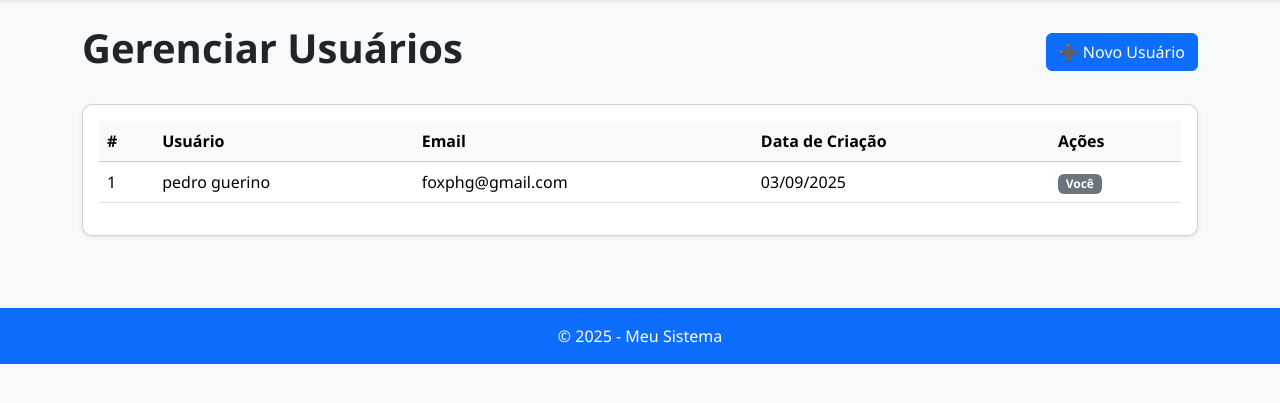
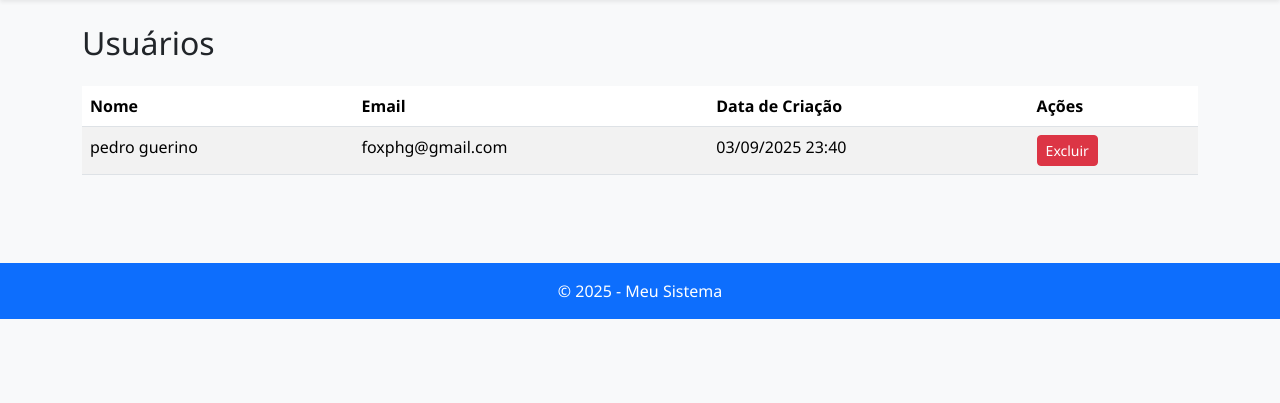
Before and after one commit to PedroGuerino-eng/sistema-de-gestao, a Flask app: page /users in a window 1280 px wide. Shown: the part 56-459 px from the top of the page. Run offline with Flask 3, Linux system fonts and the light colour scheme; a user stored in the database is signed in.

Commit message:
feat: corrige edicao de produtos e fornecedores

```diff
--- a/app/routes.py
+++ b/app/routes.py
@@ -5,7 +5,7 @@ from .models import User, Client, Product, Sale, Supplier
 from sqlalchemy.sql import func
 from sqlalchemy import desc
 from datetime import datetime
-from .forms import ClientForm, ProductForm, ChangePasswordForm, ChangeEmailForm, DeleteAccountForm
+from .forms import ClientForm, ProductForm, ChangePasswordForm, ChangeEmailForm, DeleteAccountForm, SupplierForm
 from flask_wtf import FlaskForm
 
 main = Blueprint('main', __name__)
@@ -29,14 +29,14 @@ def dashboard():
     ultimas_vendas = Sale.query.order_by(Sale.created_at.desc()).limit(5).all()
 
     return render_template('dashboard.html',
-                           clientes_count=clientes_count,
-                           users_count=users_count,
-                           produtos_count=produtos_count,
-                           vendas_total=vendas_total,
-                           ultimos_clientes=ultimos_clientes,
-                           ultimos_produtos=ultimos_produtos,
-                           ultimas_vendas=ultimas_vendas,
-                           fornecedores_count=fornecedores_count)
+                            clientes_count=clientes_count,
+                            users_count=users_count,
+                            produtos_count=produtos_count,
+                            vendas_total=vendas_total,
+                            ultimos_clientes=ultimos_clientes,
+                            ultimos_produtos=ultimos_produtos,
+                            ultimas_vendas=ultimas_vendas,
+                            fornecedores_count=fornecedores_count)
 
 # ---------- CLIENTES CRUD (AJUSTADO PARA PESQUISA) ----------
 @main.route('/clientes')
@@ -130,7 +130,11 @@ def editar_produto(pid):
     form.fornecedor.choices = [(s.id, s.nome) for s in Supplier.query.order_by(Supplier.nome).all()]
 
     if form.validate_on_submit():
-        form.populate_obj(produto)
+        produto.nome = form.nome.data
+        produto.preco = form.preco.data
+        produto.descricao = form.descricao.data
+        produto.estoque = form.estoque.data
+        produto.fornecedor_id = form.fornecedor.data
         db.session.commit()
         flash('Produto atualizado', 'success')
         return redirect(url_for('main.produtos'))
@@ -225,21 +229,14 @@ def fornecedores():
 @main.route('/fornecedores/novo', methods=['GET', 'POST'])
 @login_required
 def novo_fornecedor():
-    class SupplierForm(FlaskForm):
-        pass
-
     form = SupplierForm()
-    if request.method == 'POST':
-        nome = request.form.get('nome')
-        email = request.form.get('email')
-        telefone = request.form.get('telefone')
-        endereco = request.form.get('endereco')
-
-        if not nome:
-            flash('Nome é obrigatório', 'warning')
-            return redirect(url_for('main.novo_fornecedor'))
-
-        s = Supplier(nome=nome, email=email, telefone=telefone, endereco=endereco)
+    if form.validate_on_submit():
+        s = Supplier(
+            nome=form.nome.data,
+            email=form.email.data,
+            telefone=form.telefone.data,
+            endereco=form.endereco.data
+        )
         db.session.add(s)
         db.session.commit()
         flash('Fornecedor criado com sucesso', 'success')
@@ -251,15 +248,15 @@ def novo_fornecedor():
 @login_required
 def editar_fornecedor(sid):
     fornecedor = Supplier.query.get_or_404(sid)
-    if request.method == 'POST':
-        fornecedor.nome = request.form.get('nome') or fornecedor.nome
-        fornecedor.email = request.form.get('email') or fornecedor.email
-        fornecedor.telefone = request.form.get('telefone') or fornecedor.telefone
-        fornecedor.endereco = request.form.get('endereco') or fornecedor.endereco
+    form = SupplierForm(obj=fornecedor)
+
+    if form.validate_on_submit():
+        form.populate_obj(fornecedor)
         db.session.commit()
         flash('Fornecedor atualizado', 'success')
         return redirect(url_for('main.fornecedores'))
-    return render_template('supplier_form.html', fornecedor=fornecedor)
+
+    return render_template('supplier_form.html', fornecedor=fornecedor, form=form)
 
 @main.route('/fornecedores/deletar/<int:sid>', methods=['POST'])
 @login_required
@@ -303,11 +300,11 @@ def relatorios():
     ).join(Client).group_by(Client.nome).order_by(desc('total_gasto')).limit(5).all()
 
     return render_template('relatorios.html',
-                           vendas_mensais=vendas_mensais,
-                           produtos_mais_vendidos=produtos_mais_vendidos,
-                           clientes_top=clientes_top,
-                           start_date=start_date,
-                           end_date=end_date)
+                            vendas_mensais=vendas_mensais,
+                            produtos_mais_vendidos=produtos_mais_vendidos,
+                            clientes_top=clientes_top,
+                            start_date=start_date,
+                            end_date=end_date)
 
 
 @main.route('/configuracoes', methods=['GET', 'POST'])
@@ -318,14 +315,12 @@ def configuracoes():
     delete_form = DeleteAccountForm()
     user = User.query.get(current_user.id)
 
-    # Processa o formulário de mudança de senha
     if password_form.validate_on_submit() and password_form.submit.data:
         user.set_password(password_form.nova_senha.data)
         db.session.commit()
         flash('Sua senha foi atualizada com sucesso!', 'success')
         return redirect(url_for('main.configuracoes'))
 
-    # Processa o formulário de mudança de email
     if email_form.validate_on_submit() and email_form.submit.data:
         if User.query.filter_by(email=email_form.email.data).first():
             flash('Este e-mail já está em uso.', 'danger')
@@ -335,7 +330,6 @@ def configuracoes():
             flash('Seu e-mail foi atualizado com sucesso!', 'success')
         return redirect(url_for('main.configuracoes'))
 
-    # Processa o formulário de exclusão de conta
     if delete_form.validate_on_submit() and delete_form.submit.data:
         if current_user.id == 1:
             flash('O usuário admin não pode ser deletado.', 'danger')
--- a/app/templates/clientes.html
+++ b/app/templates/clientes.html
@@ -32,6 +32,7 @@
         <td>
           <a href="{{ url_for('main.editar_cliente', cid=cliente.id) }}" class="btn btn-sm btn-warning">Editar</a>
           <form method="POST" action="{{ url_for('main.deletar_cliente', cid=cliente.id) }}" style="display:inline;" onsubmit="return confirm('Tem certeza que deseja deletar este cliente?');">
+            <input type="hidden" name="csrf_token" value="{{ csrf_token() }}">
             <button type="submit" class="btn btn-sm btn-danger">Deletar</button>
           </form>
         </td>
--- a/app/templates/products.html
+++ b/app/templates/products.html
@@ -20,7 +20,6 @@
       <th>Nome</th>
       <th>Preço</th>
       <th>Estoque</th>
-      <th>Fornecedor</th>
       <th>Ações</th>
     </tr>
   </thead>
@@ -28,12 +27,12 @@
     {% for produto in produtos %}
       <tr>
         <td>{{ produto.nome }}</td>
-        <td>{{ produto.preco | currency }}</td>
+        <td>{{ produto.preco|currency }}</td>
         <td>{{ produto.estoque }}</td>
-        <td>{{ produto.fornecedor.nome if produto.fornecedor else 'N/A' }}</td>
         <td>
           <a href="{{ url_for('main.editar_produto', pid=produto.id) }}" class="btn btn-sm btn-warning">Editar</a>
           <form method="POST" action="{{ url_for('main.deletar_produto', pid=produto.id) }}" style="display:inline;" onsubmit="return confirm('Tem certeza que deseja deletar este produto?');">
+            <input type="hidden" name="csrf_token" value="{{ csrf_token() }}">
             <button type="submit" class="btn btn-sm btn-danger">Deletar</button>
           </form>
         </td>
--- a/app/templates/suppliers.html
+++ b/app/templates/suppliers.html
@@ -32,6 +32,7 @@
         <td>
           <a href="{{ url_for('main.editar_fornecedor', sid=fornecedor.id) }}" class="btn btn-sm btn-warning">Editar</a>
           <form method="POST" action="{{ url_for('main.deletar_fornecedor', sid=fornecedor.id) }}" style="display:inline;" onsubmit="return confirm('Tem certeza que deseja deletar este fornecedor?');">
+            <input type="hidden" name="csrf_token" value="{{ csrf_token() }}">
             <button type="submit" class="btn btn-sm btn-danger">Deletar</button>
           </form>
         </td>
--- a/app/templates/users.html
+++ b/app/templates/users.html
@@ -1,39 +1,32 @@
 {% extends "base.html" %}
-{% block title %}Gerenciar Usuários{% endblock %}
+{% block title %}Usuários{% endblock %}
 
-{% block content %}<div class="d-flex justify-content-between align-items-center mb-4">
-  <h1 class="fw-bold">Gerenciar Usuários</h1>
-  <a href="{{ url_for('main.register') }}" class="btn btn-primary">➕ Novo Usuário</a></div><div class="card shadow-sm">
-  <div class="card-body">
-    <table class="table table-hover">
-      <thead class="table-light">
+{% block content %}
+<h2 class="mb-4">Usuários</h2>
+
+<table class="table table-striped table-hover">
+  <thead>
     <tr>
-          <th>#</th><th>Usuário</th><th>Email</th><th>Data de Criação</th><th>Ações</th>
+      <th>Nome</th>
+      <th>Email</th>
+      <th>Data de Criação</th>
+      <th>Ações</th>
     </tr>
   </thead>
   <tbody>
     {% for user in users %}
       <tr>
-          <td>{{ user.id }}</td>
         <td>{{ user.username }}</td>
         <td>{{ user.email }}</td>
-          <td>{{ user.created_at.strftime('%d/%m/%Y') }}</td>
+        <td>{{ user.created_at.strftime('%d/%m/%Y %H:%M') }}</td>
         <td>
-            {% if user.id != current_user.id %}
-            <form action="{{ url_for('main.delete_user', uid=user.id) }}" method="post" style="display:inline" onsubmit="return confirm('Confirma?')">
-              <button class="btn btn-sm btn-danger">Excluir</button>
+          <form method="POST" action="{{ url_for('main.delete_user', uid=user.id) }}" style="display:inline;" onsubmit="return confirm('Tem certeza que deseja deletar este usuário?');">
+            <input type="hidden" name="csrf_token" value="{{ csrf_token() }}">
+            <button type="submit" class="btn btn-sm btn-danger">Excluir</button>
           </form>
-            {% else %}
-            <span class="badge bg-secondary">Você</span>
-            {% endif %}
         </td>
-        </tr>
-        {% else %}
-        <tr>
-          <td colspan="5" class="text-center text-muted">Nenhum usuário cadastrado.</td>
       </tr>
     {% endfor %}
   </tbody>
 </table>
-  </div></div>
 {% endblock %}
```
Also changed, not shown: app/forms.py (+7 -0 lines), app/templates/sales.html (+4 -6 lines), instance/database.db. Lines whose indentation alone changed are shown as unchanged.
